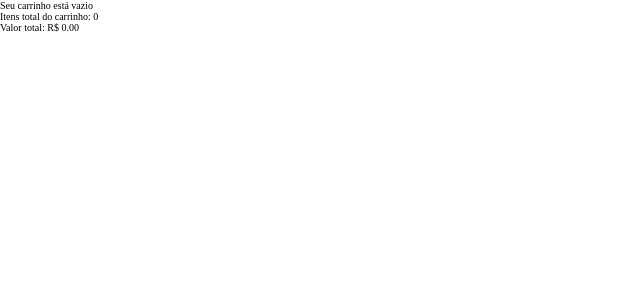
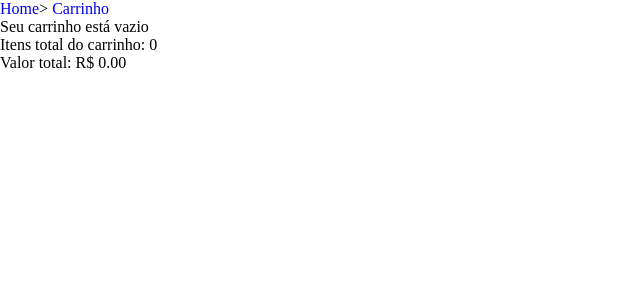
Before and after one commit to Phduartebjj/E-commerce-AgroAgrega, an Angular app in the folder e-commerce-AgroAgrega/: page /cart in a window 1280 px wide. Shown: the top 300 px of the page, without its empty margins (0-640 px from the left). Built offline with nearby package versions, Linux system fonts and the light colour scheme.

Commit message:
fix: Corrige tamanho da fonte

```diff
--- a/e-commerce-AgroAgrega/src/app/features/cart/cart.html
+++ b/e-commerce-AgroAgrega/src/app/features/cart/cart.html
@@ -1,3 +1,5 @@
+<p><a href="/">Home</a>> <a href="/cart">Carrinho</a></p>
+
 @if (isEmpty()) {
   <p>Seu carrinho está vazio</p>
 }
--- a/e-commerce-AgroAgrega/src/styles.css
+++ b/e-commerce-AgroAgrega/src/styles.css
@@ -26,5 +26,4 @@ img {
 
 html {
   min-width: 100vw;
-  font-size: 62.5%;
 }
```
